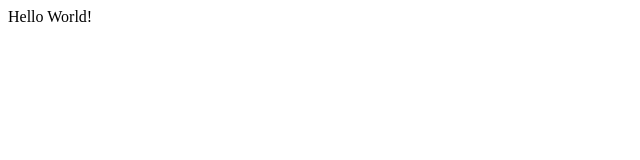
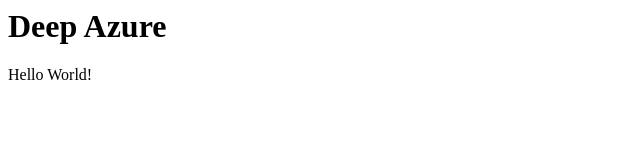
Before and after one commit to james-francis/deepazure, a plain HTML site: page assignment01/index.html in a window 1280 px wide. Shown: the whole page, without its empty margins (0-640 px from the left). Drawn offline with Linux system fonts and the light colour scheme.

Commit message:
Nice Header

```diff
--- a/assignment01/index.html
+++ b/assignment01/index.html
@@ -1,5 +1,6 @@
 <html>
 <header><title>Deep Azure</title></header>
+<h1>Deep Azure</h1>
 <body>
   Hello World!
 </body>
```
